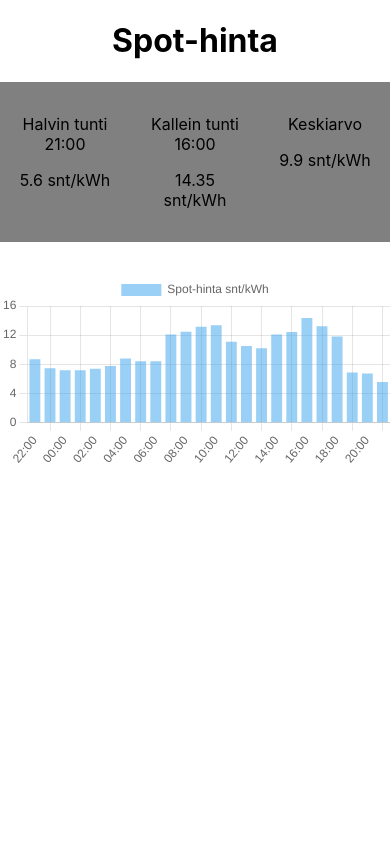
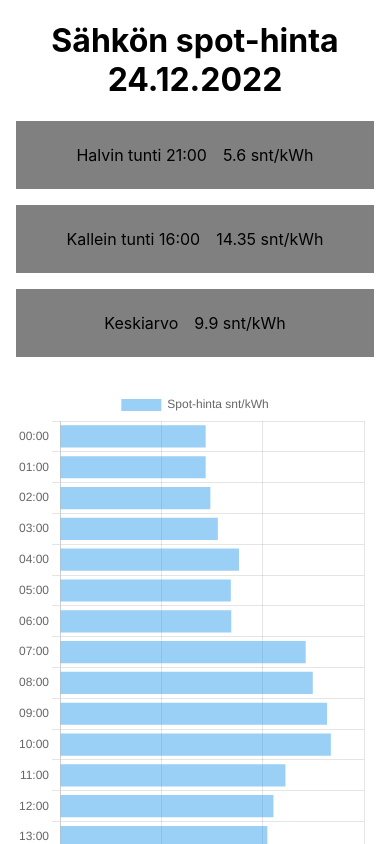
Before and after one commit to joonaspuuppo/akamon_spothinta, a React (Create React App) app: page / in a window 390 px wide. Shown: the top 844 px of the page. Built offline with nearby package versions, Linux system fonts and the light colour scheme; the HTML template or start-up script is replaced by a standard one.

Commit message:
added responsive layout

```diff
--- a/src/App.tsx
+++ b/src/App.tsx
@@ -22,6 +22,7 @@ function App() {
   const [lowestPrice, setLowestPrice] = useState({price: 0, time: "00:00"})
   const [highestPrice, setHighestPrice] = useState({price: 0, time: "00:00"})
   const [avgPrice, setAvgPrice] = useState(0)
+  const [date, setDate] = useState("")
 
   useEffect( () => {
 
@@ -29,6 +30,7 @@ function App() {
     fetch("./spot-data.json")
     .then(res => res.json())
     .then(data => {
+      setDate(new Date(data[0].timestamp).toLocaleDateString("fi-FI"))
       const transformedData = handlePriceData(data)
       setPriceData(transformedData)
       calculateMinMaxAvg(transformedData)
@@ -44,9 +46,11 @@ function App() {
       // getting HH:MM from timestamp
       const times = priceData.map(elem => elem.timestamp.substring(11, 16))
 
+      // creating new array of {price, time} objects
       const transformedData = transformedPrices.map((price, i) => ({price, time: times[i]}))
 
-      return transformedData
+      // returning data sorted in chronological order
+      return transformedData.sort((a, b) => (a.time > b.time) ? 1 : -1)
     }
 
     const calculateMinMaxAvg = (priceData: Array<TransformedPriceDataType>) => {
@@ -61,17 +65,27 @@ function App() {
     }
   }, [])
 
+  if (priceData.length > 0) {
     return (
       <div className="App">
-      <h1>Spot-hinta</h1>
+        <h1>Sähkön spot-hinta {date} </h1>
         <div id="priceDisplays">
           <PriceDisplay description="Halvin tunti" time={lowestPrice.time} price={lowestPrice.price} />
           <PriceDisplay description="Kallein tunti" time={highestPrice.time} price={highestPrice.price} />
           <PriceDisplay description="Keskiarvo" price={avgPrice} />
         </div>
-      <BarGraph priceData={priceData} />
+        <BarGraph priceData={priceData} isVertical={true} />
+        <BarGraph priceData={priceData} isVertical={false} />
+      </div>
+    )
+  } else {
+    return (
+      <div className="App">
+        <p>Spot-hintadataa ei saatavilla.</p>
       </div>
     )
   }
 
+}
+
 export default App
--- a/src/components/BarGraph.tsx
+++ b/src/components/BarGraph.tsx
@@ -7,7 +7,8 @@ interface TransformedPriceDataType {
     time: string
 }
 
-const BarGraph = ({priceData}: {priceData: Array<TransformedPriceDataType>}) => {
+const BarGraph = ({priceData, isVertical}: {priceData: Array<TransformedPriceDataType>, isVertical: Boolean}) => {
+
     const data = {
         labels: priceData.map(e => e.time),
         datasets: [{
@@ -16,11 +17,23 @@ const BarGraph = ({priceData}: {priceData: Array<TransformedPriceDataType>}) =>
         }]
     }
 
-    return (
-        <div id="priceGraph">
-            <Bar data={data} />
-        </div>
-    )
+    if (isVertical) {
+        return (
+            <div id="verticalPriceGraph">
+                <Bar data={data} />
+            </div>
+        )
+    } else {
+        return (
+            <div id="horizontalPriceGraph">
+                <Bar data={data} options={{
+                    indexAxis: "y" as const,
+                    maintainAspectRatio: false
+                    }} />
+            </div>
+        )
+    }
+
 }
 
 export default BarGraph
--- a/src/index.css
+++ b/src/index.css
@@ -1,5 +1,5 @@
 body {
-  margin: 0;
+  margin: 1em;
   font-family: -apple-system, BlinkMacSystemFont, 'Segoe UI', 'Roboto', 'Oxygen',
     'Ubuntu', 'Cantarell', 'Fira Sans', 'Droid Sans', 'Helvetica Neue',
     sans-serif;
@@ -11,15 +11,50 @@ body {
 #priceDisplays {
   display: flex;
   justify-content: space-evenly;
+  max-width: 1000px;
+  margin: auto;
 }
 
 .priceDisplay {
   background-color: gray;
   padding: 1em;
-  width: 8em;
+  width: 10em;
 
 }
 
-#priceGraph {
+#verticalPriceGraph {
+  display: block;
+  margin: auto;
+  max-width: 1000px;
   margin-top: 2em;
 }
+
+#horizontalPriceGraph {
+  display: none;
+}
+
+@media only screen and (max-width: 600px) {
+
+  #priceDisplays {
+    flex-direction: column;
+    gap: 1em;
+  }
+
+  .priceDisplay {
+    display: flex;
+    width: auto;
+    justify-content: center;
+    gap: 1em;
+    padding: 0.5em;
+  }
+
+  #verticalPriceGraph {
+    display: none;
+  }
+
+  #horizontalPriceGraph {
+    display: block;
+    margin-top: 2em;
+    height: 800px;
+  }
+}
```
Lines whose indentation alone changed are shown as unchanged.
